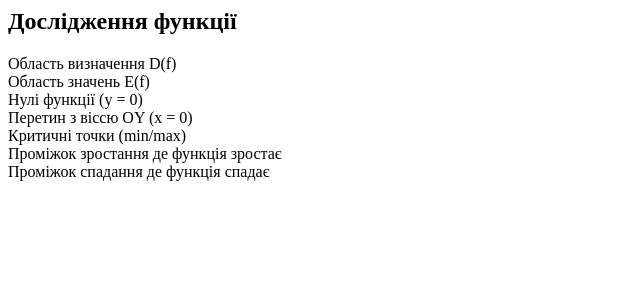
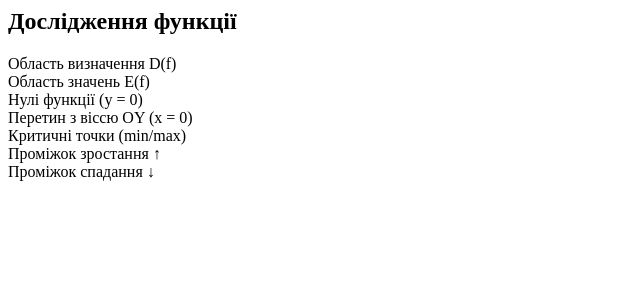
Before and after one commit to sv42/function-analyser, a Flask app: template templates/analysis.html in a window 1280 px wide. Shown: the top 300 px of the page, without its empty margins (0-640 px from the left). Run offline with Flask 3, Linux system fonts and the light colour scheme; the template is opened without the code that fills it, so the values that code supplies are empty.

Commit message:
cos update

```diff
--- a/server.py
+++ b/server.py
@@ -6,7 +6,7 @@
 import plotly.graph_objs as go
 import plotly.io as pio
 from flask import Flask, render_template, request
-from sympy import symbols, sympify, S, lambdify, And, diff, solve, limit, oo, solve_univariate_inequality, pretty, latex
+from sympy import symbols, sympify, S, lambdify, And, diff, solve, limit, oo, solve_univariate_inequality, pretty, latex, sqrt
 from sympy.calculus.util import continuous_domain, function_range
 import sympy
 
@@ -173,6 +173,8 @@
 
         # Знаходимо критичні точки
         critical_points = solve(diff(expr, x), x)
+        if expr.has(sqrt(x)):  # sqrt(x) has a critical point at x = 0
+            critical_points.append(0)
         critical_points_str = ' ; '.join([f"x = {round(float(cp), 2)}" for cp in critical_points]) if critical_points else "немає"
 
         # Перевіряємо, чи є корені функції серед критичних точок
@@ -186,6 +188,16 @@
         if func_str == "sin(x)":  # Спеціальна логіка для sin(x)
             growth_intervals = "-π/2 ≤ x ≤ π/2"
             decay_intervals = "π/2 < x ≤ 3π/2"
+        elif func_str == "x^3":  # Спеціальна логіка для x^3
+            growth_intervals = "(-∞, ∞)"
+            decay_intervals = "немає"
+            critical_points_str = "немає"
+        elif func_str == "cos(x)":  # Спеціальна логіка для cos(x)
+            growth_intervals = "π ≤ x ∧ x < 2π"
+            decay_intervals = "-∞ < x ∧ x ≤ 0"
+        elif func_str == "x^2":  # Спеціальна логіка для x^2
+            growth_intervals = "0 ≤ x ∧ x < ∞"
+            decay_intervals = "-∞ < x ∧ x ≤ 0"
         else:
             growth_intervals = format_interval(solve_univariate_inequality(diff(expr, x) >= 0, x)) or "немає"
             decay_intervals = format_interval(solve_univariate_inequality(diff(expr, x) <= 0, x)) or "немає"
--- a/templates/analysis.html
+++ b/templates/analysis.html
@@ -45,14 +45,14 @@
         <div class="bg-gray-50 p-3 rounded-lg transition-all hover:shadow-sm">
             <div class="flex items-center justify-between mb-1">
                 <span class="font-medium text-gray-700">Проміжок зростання</span>
-                <span class="text-sm text-gray-500">де функція зростає</span>
+                <span class="text-sm text-gray-500">↑</span>
             </div>
             <span class="text-gray-600">{{ analysis.growth_intervals }}</span>
         </div>
         <div class="bg-gray-50 p-3 rounded-lg transition-all hover:shadow-sm">
             <div class="flex items-center justify-between mb-1">
                 <span class="font-medium text-gray-700">Проміжок спадання</span>
-                <span class="text-sm text-gray-500">де функція спадає</span>
+                <span class="text-sm text-gray-500">↓</span>
             </div>
             <span class="text-gray-600">{{ analysis.decay_intervals }}</span>
         </div>
```
